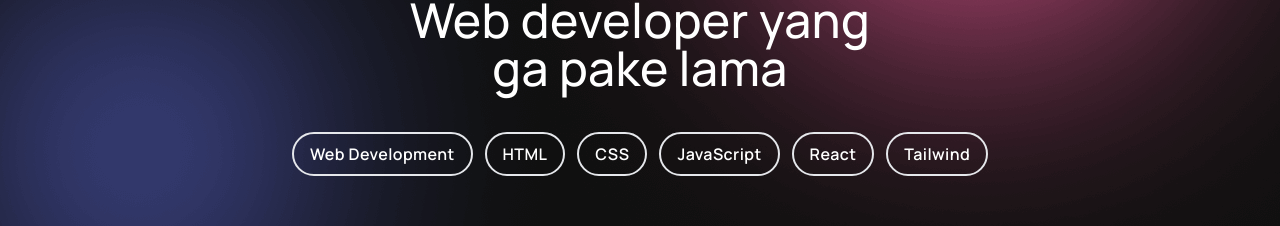
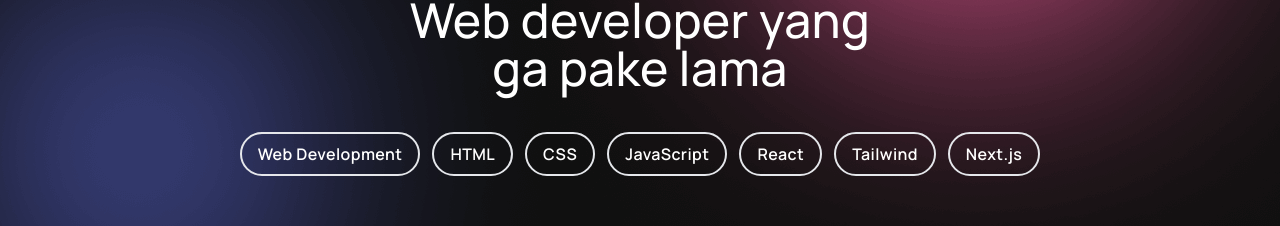
Before and after one commit to xandoalka/XanzuPortofolio, a React (Vite) app: page / in a window 1280 px wide. Shown: the part 300-526 px from the top of the page. Built offline with nearby package versions, Linux system fonts and the light colour scheme; no server answers.

Commit message:
update portofolio

```diff
--- a/src/component/Hero.jsx
+++ b/src/component/Hero.jsx
@@ -18,6 +18,7 @@
                     <li className="cursor-none border-2 py-2 px-4 rounded-full hover:bg-primary hover:border-transparent transition ease-linear duration-200">JavaScript</li>
                     <li className="cursor-none border-2 py-2 px-4 rounded-full hover:bg-primary hover:border-transparent transition ease-linear duration-200">React</li>
                     <li className="cursor-none border-2 py-2 px-4 rounded-full hover:bg-primary hover:border-transparent transition ease-linear duration-200">Tailwind</li>
+                    <li className="cursor-none border-2 py-2 px-4 rounded-full hover:bg-primary hover:border-transparent transition ease-linear duration-200">Next.js</li>
                 </ul>
             </div>
         </header>
```
